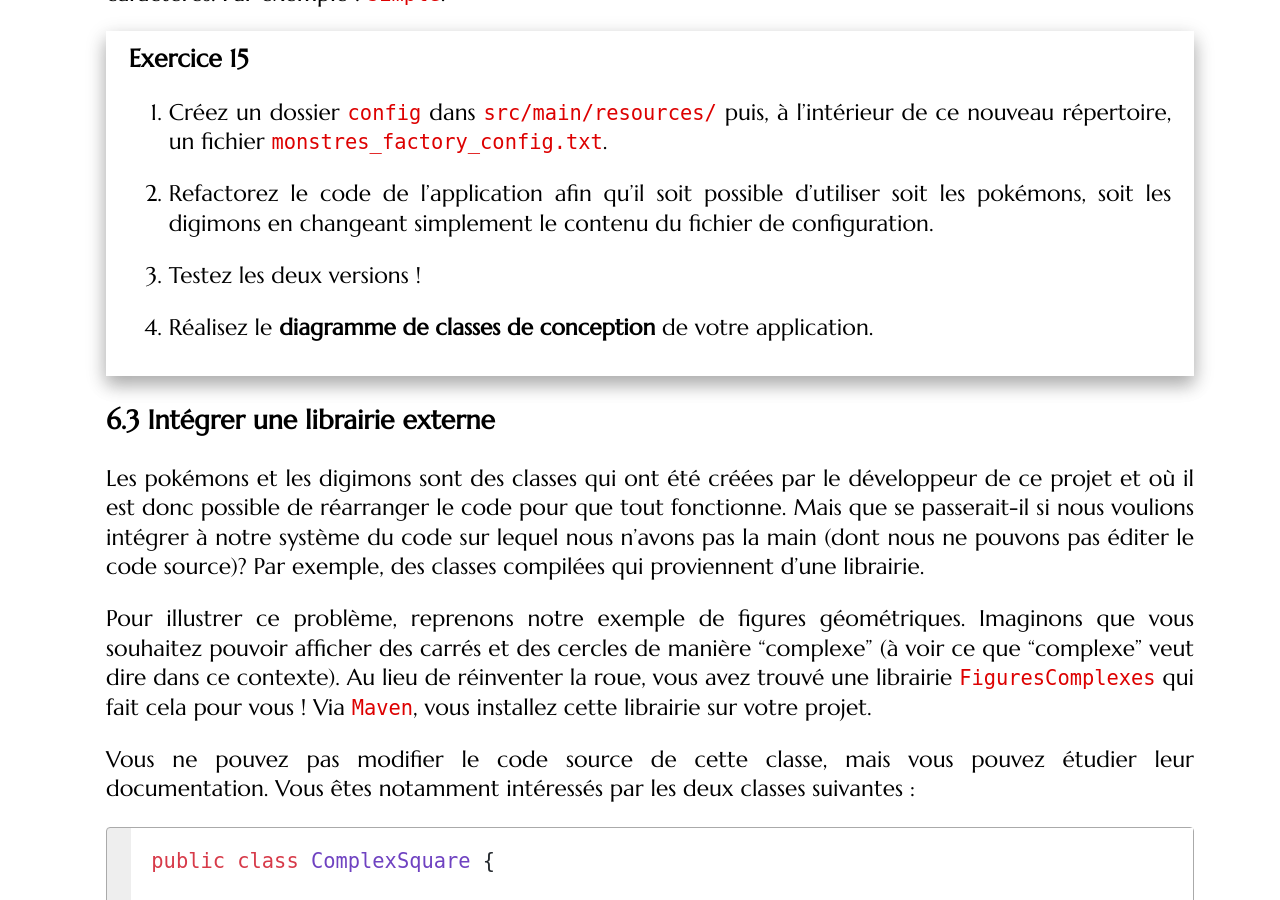
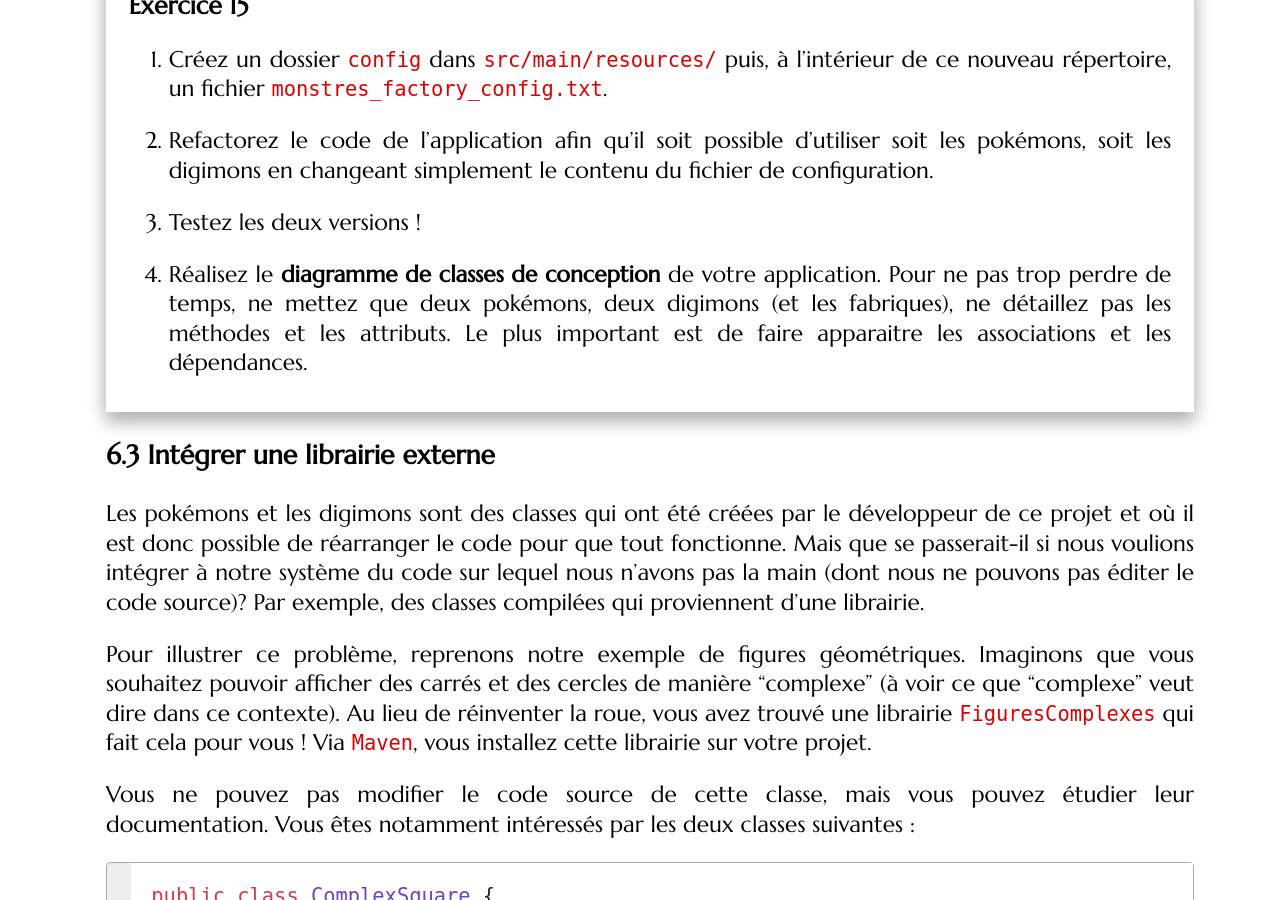
Before and after one commit to mgasquet/R304-QualiteDeveloppement, a Jekyll site: the page built from tutorials/tutorial4.md, in a window 1280 px wide and 900 px high, scrolled down 51784 px. Built offline with Jekyll 4.4.1, drawn with Linux system fonts in a browser that asks for light colours; some web fonts are replaced; some of the changed text lies outside the part shown.

Commit message:
update tp4

```diff
--- a/tutorials/tutorial4.md
+++ b/tutorials/tutorial4.md
@@ -1484,7 +1482,7 @@ La fabrique abstraite vise un fichier qui se situe dans `src/main/resources/conf
 
 3. Testez les deux versions !
 
-4. Réalisez le **diagramme de classes de conception** de votre application.
+4. Réalisez le **diagramme de classes de conception** de votre application. Pour ne pas trop perdre de temps, ne mettez que deux pokémons, deux digimons (et les fabriques), ne détaillez pas les méthodes et les attributs. Le plus important est de faire apparaitre les associations et les dépendances.
 
 </div>
 
```
Also changed, not shown: other parts of tutorials/tutorial4.md (+0 -2 lines).
